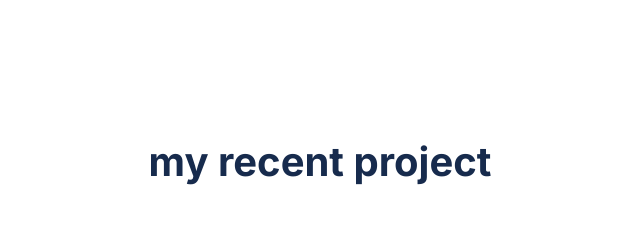
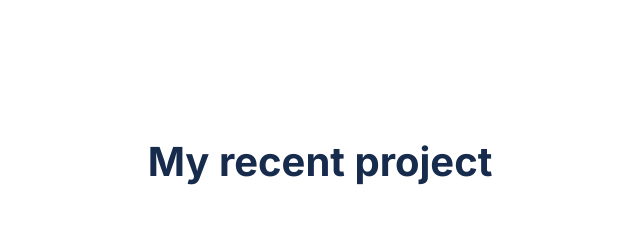
Before and after one commit to AxelArani-code/Porfolio_My, a website with bundled scripts: page index.html in a window 1280 px wide. Shown: the part 780-1020 px from the top of the page, 320-960 px from the left. Built offline with nearby package versions, Linux system fonts and the light colour scheme.

Commit message:
Actualizar index.html

```diff
--- a/index.html
+++ b/index.html
@@ -78,7 +78,7 @@
       <section id="works">
         <div class="sec-wrapper">
           <div class="sec-text">
-            <h2 class="sec-title">my recent project</h2>
+            <h2 class="sec-title">My recent project</h2>
           </div>
           <div class="works"></div>
         </div>
```
